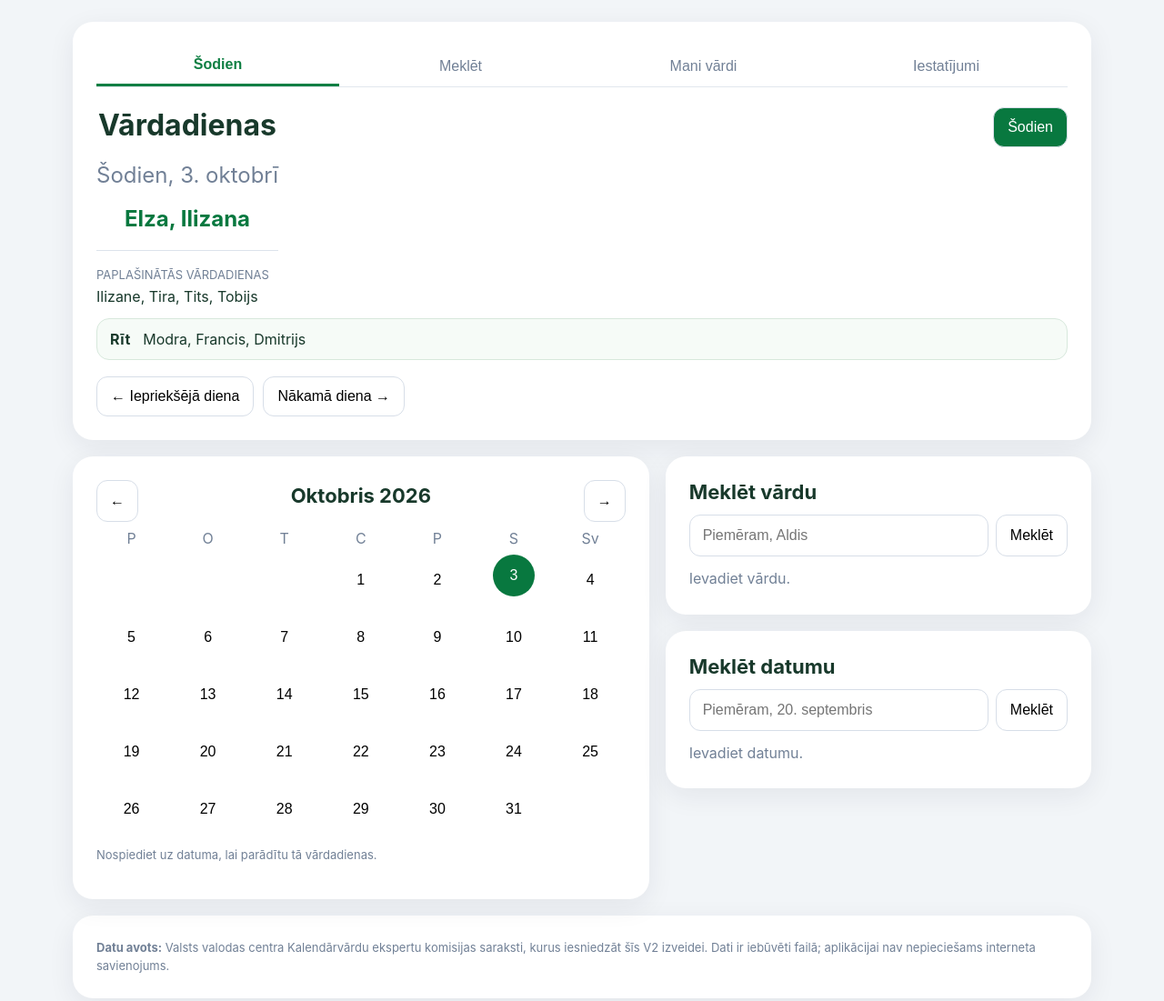
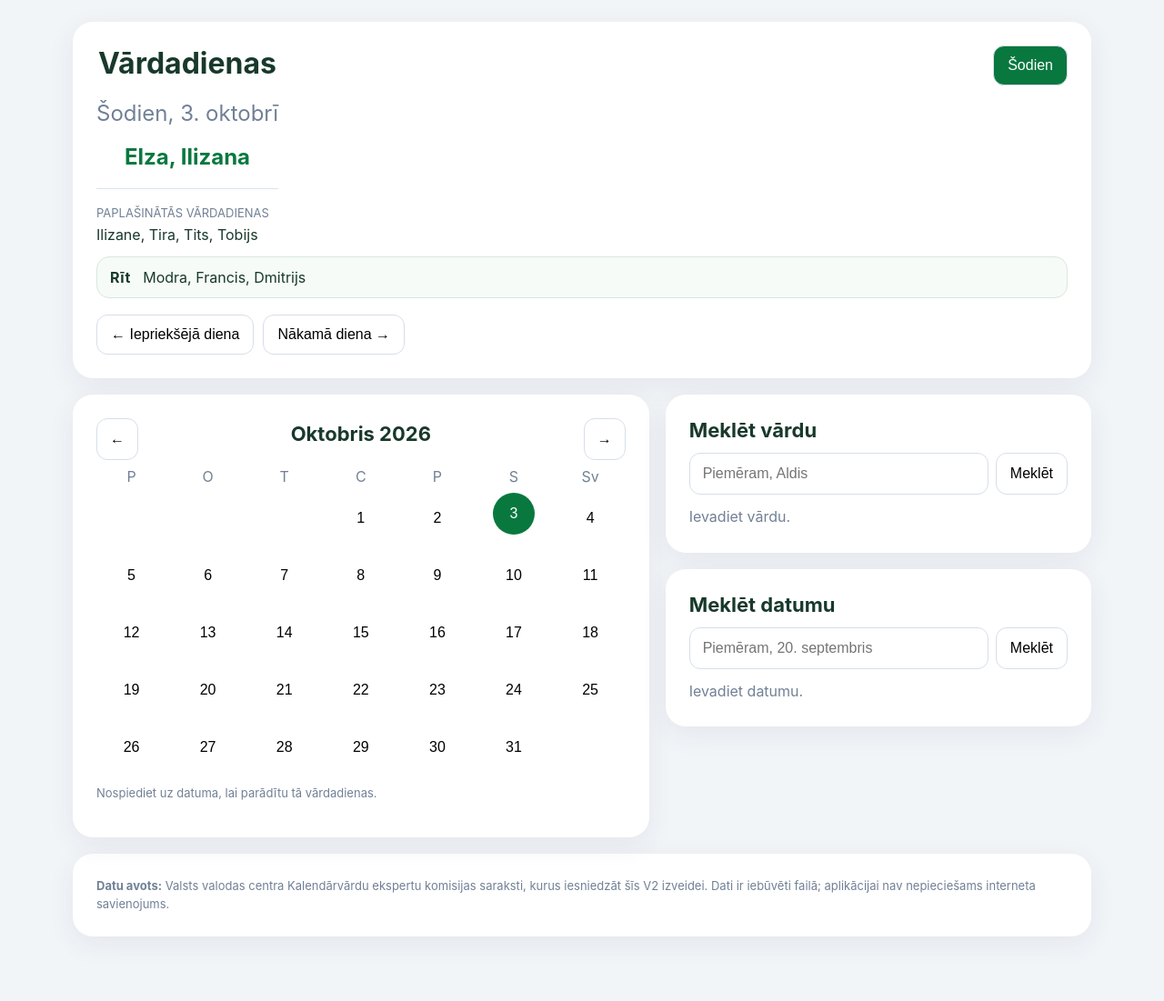
Before and after one commit to andrismaldups/vardadienas, a plain HTML site: page index.html in a window 1280 px wide. Shown: the whole page at 91% size. After the commit the page ends 1072 px from the top, so only its background shows below. Drawn offline with Linux system fonts and the light colour scheme.

Commit message:
Remove horizontal navigation

```diff
--- a/index.html
+++ b/index.html
@@ -13,7 +13,6 @@
 .date-suggestions:empty{
   display:none;
 }
-
 .date-suggestions button{
   min-height:auto;
   padding:6px 10px;
@@ -51,12 +50,7 @@
   align-self:center;
 }@media(max-width:800px){body{padding:10px}.wrap{max-width:600px}.grid{grid-template-columns:1fr}.card{padding:18px;border-radius:18px;margin-bottom:12px}.hero{display:block}.hero .primary{width:100%;margin-top:8px}h1{font-size:29px}.names{font-size:22px}.nav{display:grid;grid-template-columns:1fr 1fr;gap:8px}.nav button{width:100%;padding:10px 8px}.calhead h2{font-size:20px;text-align:center}.week,.cal{gap:4px}.day{min-height:46px;border-radius:50%}.side .card{margin-bottom:12px}}
 @media(max-width:430px){body{padding:8px}.card{padding:16px}.searchrow{display:grid;grid-template-columns:1fr}.searchrow button{width:100%}.week div{font-size:13px}.day{min-height:46px;font-size:15px}h1{font-size:27px}.muted{font-size:14px}}
-</style></head><body><div class="wrap"><section class="card"><nav class="main-nav">
-  <button class="active">Šodien</button>
-  <button>Meklēt</button>
-  <button>Mani vārdi</button>
-  <button>Iestatījumi</button>
-</nav>
+</style></head><body><div class="wrap"><section class="card">
   <div class="hero"><div><div class="app-title">Vārdadienas</div><h1 id="dateTitle">—</h1><div id="todayNames" class="names">—</div><div id="extraNames"></div></div><button class="primary" id="todayBtn">Šodien</button></div><div id="tomorrowBlock" class="tomorrow">
   <strong>Rīt</strong>
   <div id="tomorrowNames">—</div>
```
